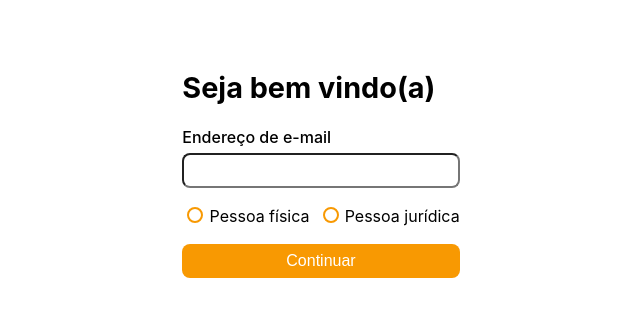
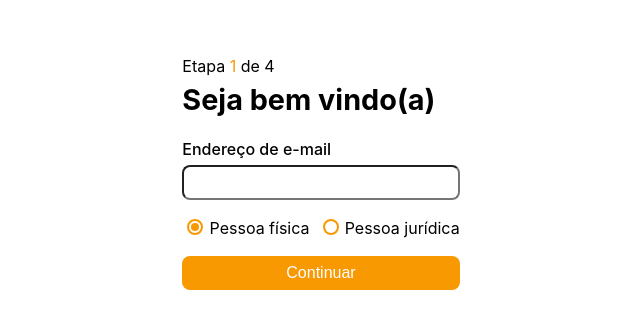
Before and after one commit to lucasmendes21/desafio-mb, a Vue app in the folder client/: page / in a window 1280 px wide. Shown: the part 148-476 px from the top of the page, without its empty margins (319-959 px from the left). Built offline with nearby package versions, Linux system fonts and the light colour scheme.

Commit message:
feat: refactor App component and introduce Registration view with multi-step functionality

```diff
--- a/client/src/App.vue
+++ b/client/src/App.vue
@@ -1,40 +1,13 @@
 <template>
   <div class="app">
     <div class="content">
-      <h1 class="title">Seja bem vindo(a)</h1>
-      <FieldText
-        id="email"
-        label="Endereço de e-mail"
-        type="email"
-        v-model:value="email"
-      />
-      <RadioButton id="radio" :items="items" />
-      <ActionButton label="Continuar" @click="teste" />
+      <Registration />
     </div>
   </div>
 </template>
 
 <script setup>
-import { ref } from "vue";
-import FieldText from "./components/FormFields/FieldText.vue";
-import ActionButton from "./components/FormFields/ActionButton.vue";
-import RadioButton from "./components/FormFields/RadioButton.vue";
-
-const email = ref("");
-const items = ref([
-  {
-    label: "Pessoa física",
-    value: "fisica",
-  },
-  {
-    label: "Pessoa jurídica",
-    value: "juridica",
-  },
-]);
-
-const teste = () => {
-  console.log("teste");
-};
+import Registration from "./views/Registration/index.vue";
 </script>
 
 <style scoped>
@@ -48,20 +21,8 @@ const teste = () => {
 }
 
 .app .content {
-  display: flex;
-  flex-direction: column;
-  align-items: start;
-  justify-content: center;
-  gap: 1rem;
-
   max-width: var(--max-width-xs);
   margin: 0 auto;
   padding: 0 1.5rem;
 }
-
-.app .content .title {
-  font-size: 1.8rem;
-  font-weight: 700;
-  margin: 0;
-}
 </style>
--- a/client/src/components/FormFields/ActionButton.vue
+++ b/client/src/components/FormFields/ActionButton.vue
@@ -1,7 +1,7 @@
 <template>
   <button
     class="form-field-button"
-    :class="{ 'form-field-button-back': isBackButton }"
+    :class="{ 'form-field-button-secondary': severity === 'secondary' }"
     :type="type"
   >
     {{ label }}
@@ -19,10 +19,10 @@ const props = defineProps({
     type: String,
     required: true,
   },
-  isBackButton: {
-    type: Boolean,
+  severity: {
+    type: String,
     required: false,
-    default: false,
+    default: "primary",
   },
 });
 </script>
@@ -40,7 +40,7 @@ const props = defineProps({
   width: 100%;
 }
 
-.form-field-button-back {
+.form-field-button-secondary {
   background-color: var(--color-white);
   color: var(--color-primary);
   border: 1px solid var(--color-primary);
--- a/client/src/components/FormFields/RadioButton.vue
+++ b/client/src/components/FormFields/RadioButton.vue
@@ -17,7 +17,7 @@
 </template>
 
 <script setup>
-const props = defineProps({
+defineProps({
   id: {
     type: String,
     required: true,
@@ -27,6 +27,8 @@ const props = defineProps({
     required: true,
   },
 });
+
+const value = defineModel("value");
 </script>
 
 <style scoped>
--- /dev/null
+++ b/client/src/components/Header.vue
@@ -0,0 +1,37 @@
+<template>
+  <header class="header">
+    <div class="header-content">
+      <span class="header-stepper"
+        >Etapa <span class="header-stepper-active">{{ stepper }}</span> de
+        4</span
+      >
+      <h1 class="header-title">{{ title }}</h1>
+    </div>
+  </header>
+</template>
+
+<script setup>
+const props = defineProps({
+  title: {
+    type: String,
+    required: true,
+  },
+  stepper: {
+    type: Number,
+    required: true,
+  },
+});
+</script>
+
+<style scoped>
+.header-title {
+  font-size: 1.8rem;
+  font-weight: 700;
+  margin: 0;
+}
+
+.header-stepper-active {
+  color: var(--color-primary);
+  font-weight: 400;
+}
+</style>
--- /dev/null
+++ b/client/src/composables/registration.js
@@ -0,0 +1,38 @@
+import { ref } from "vue";
+
+export const useRegistration = () => {
+  const currentStep = ref(1);
+  const email = ref("");
+  const personType = ref("fisica");
+
+  const items = [
+    { label: "Pessoa física", value: "fisica" },
+    { label: "Pessoa jurídica", value: "juridica" },
+  ];
+
+  const nextStep = () => {
+    if (currentStep.value < 4) {
+      currentStep.value++;
+    }
+  };
+
+  const previousStep = () => {
+    if (currentStep.value > 1) {
+      currentStep.value--;
+    }
+  };
+
+  const clearForm = () => {
+    email.value = "";
+  };
+
+  return {
+    currentStep,
+    email,
+    personType,
+    items,
+    nextStep,
+    previousStep,
+    clearForm
+  };
+};
--- /dev/null
+++ b/client/src/views/Registration/Steps/Welcome.vue
@@ -0,0 +1,37 @@
+<template>
+  <div class="welcome-step">
+    <Header title="Seja bem vindo(a)" :stepper="currentStep" />
+    <FieldText
+      id="email"
+      label="Endereço de e-mail"
+      type="email"
+      v-model:value="email"
+    />
+    <RadioButton id="radio" :items="items" v-model:value="personType" />
+    <ActionButton label="Continuar" @click="handleNextStep" />
+  </div>
+</template>
+
+<script setup>
+import { useRegistration } from "../../../composables/registration";
+import Header from "../../../components/Header.vue";
+import FieldText from "../../../components/FormFields/FieldText.vue";
+import RadioButton from "../../../components/FormFields/RadioButton.vue";
+import ActionButton from "../../../components/FormFields/ActionButton.vue";
+
+const { currentStep, email, personType, items, nextStep } = useRegistration();
+
+const handleNextStep = () => {
+  nextStep();
+};
+</script>
+
+<style scoped>
+.welcome-step {
+  display: flex;
+  flex-direction: column;
+  align-items: start;
+  justify-content: center;
+  gap: 1rem;
+}
+</style>
--- /dev/null
+++ b/client/src/views/Registration/index.vue
@@ -0,0 +1,9 @@
+<template>
+  <WelcomeStep />
+</template>
+
+<script setup>
+import WelcomeStep from "./Steps/Welcome.vue";
+</script>
+
+<style scoped></style>
```
Also changed, not shown: client/src/components/HelloWorld.vue (deleted, +0 -43 lines), client/src/views/Registration/Steps/AccessPassword.vue (added), client/src/views/Registration/Steps/LegalPerson.vue (added), client/src/views/Registration/Steps/NaturalPerson.vue (added), client/src/views/Registration/Steps/ReviewInformation.vue (added).
